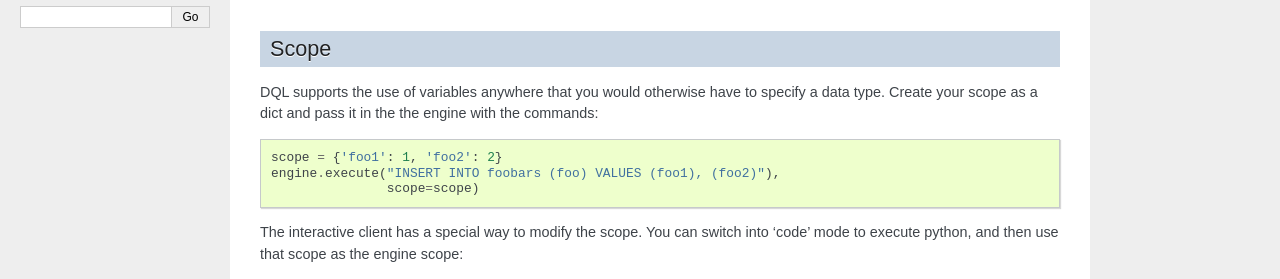
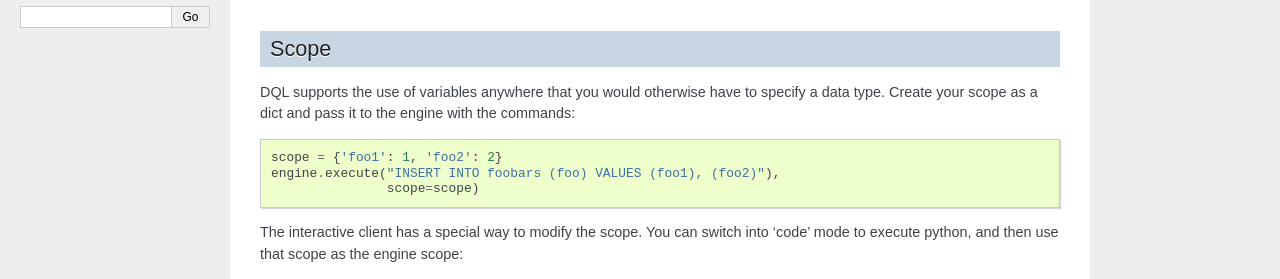
Before and after one commit to stevearc/dql, a Sphinx documentation site: the page built from doc/topics/advanced_usage.rst, in a window 1280 px wide. Shown: the part 412-691 px from the top of the page. Built offline with Sphinx 7.4.7, drawn with Linux system fonts in a browser that asks for light colours.

Commit message:
Correcting typo

```diff
--- a/doc/topics/advanced_usage.rst
+++ b/doc/topics/advanced_usage.rst
@@ -19,8 +19,8 @@ The return value will vary based on the type of query.
 Scope
 -----
 DQL supports the use of variables anywhere that you would otherwise have to
-specify a data type. Create your scope as a dict and pass it in the the engine
-with the commands::
+specify a data type. Create your scope as a dict and pass it to the engine with
+the commands::
 
     scope = {'foo1': 1, 'foo2': 2}
     engine.execute("INSERT INTO foobars (foo) VALUES (foo1), (foo2)"),
```
